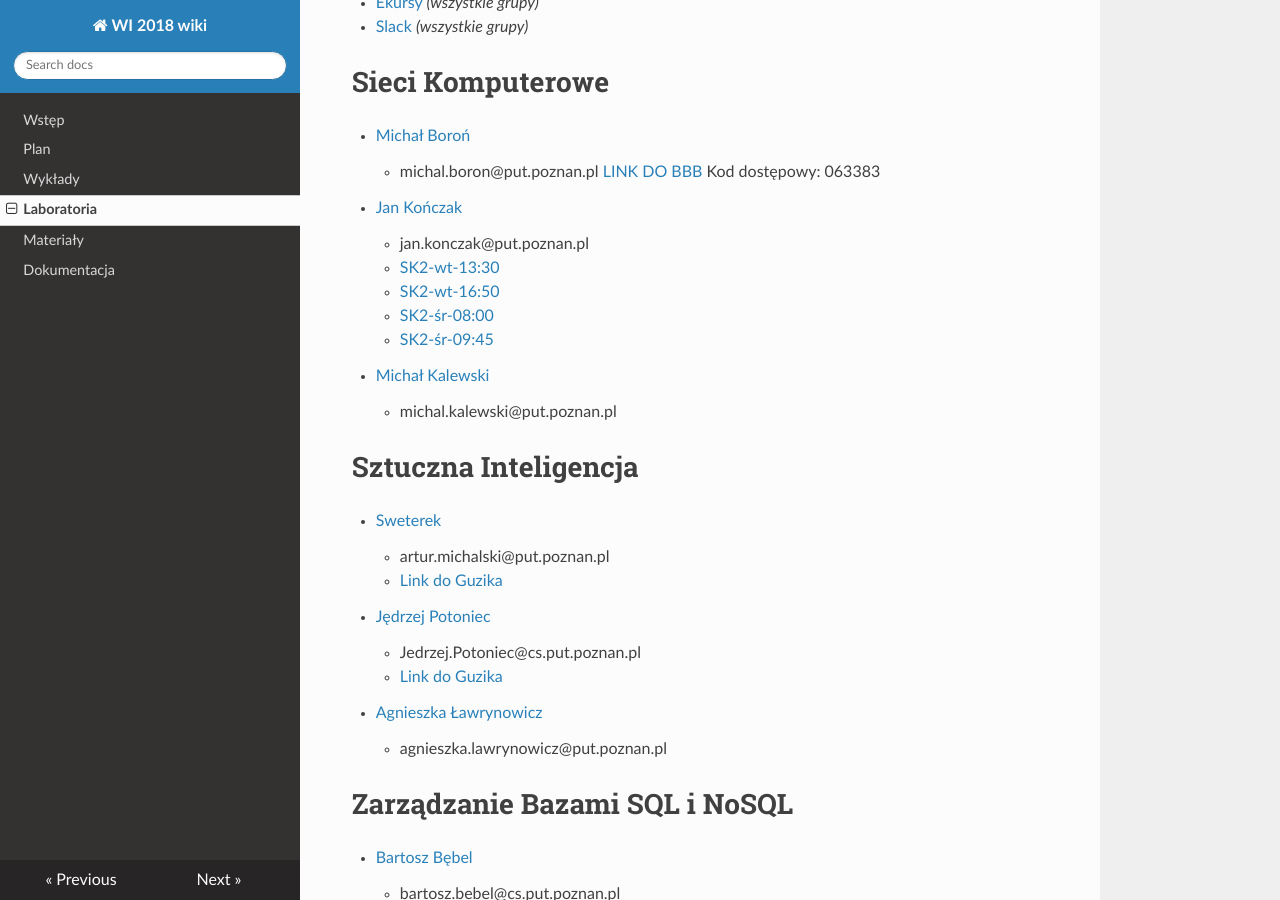
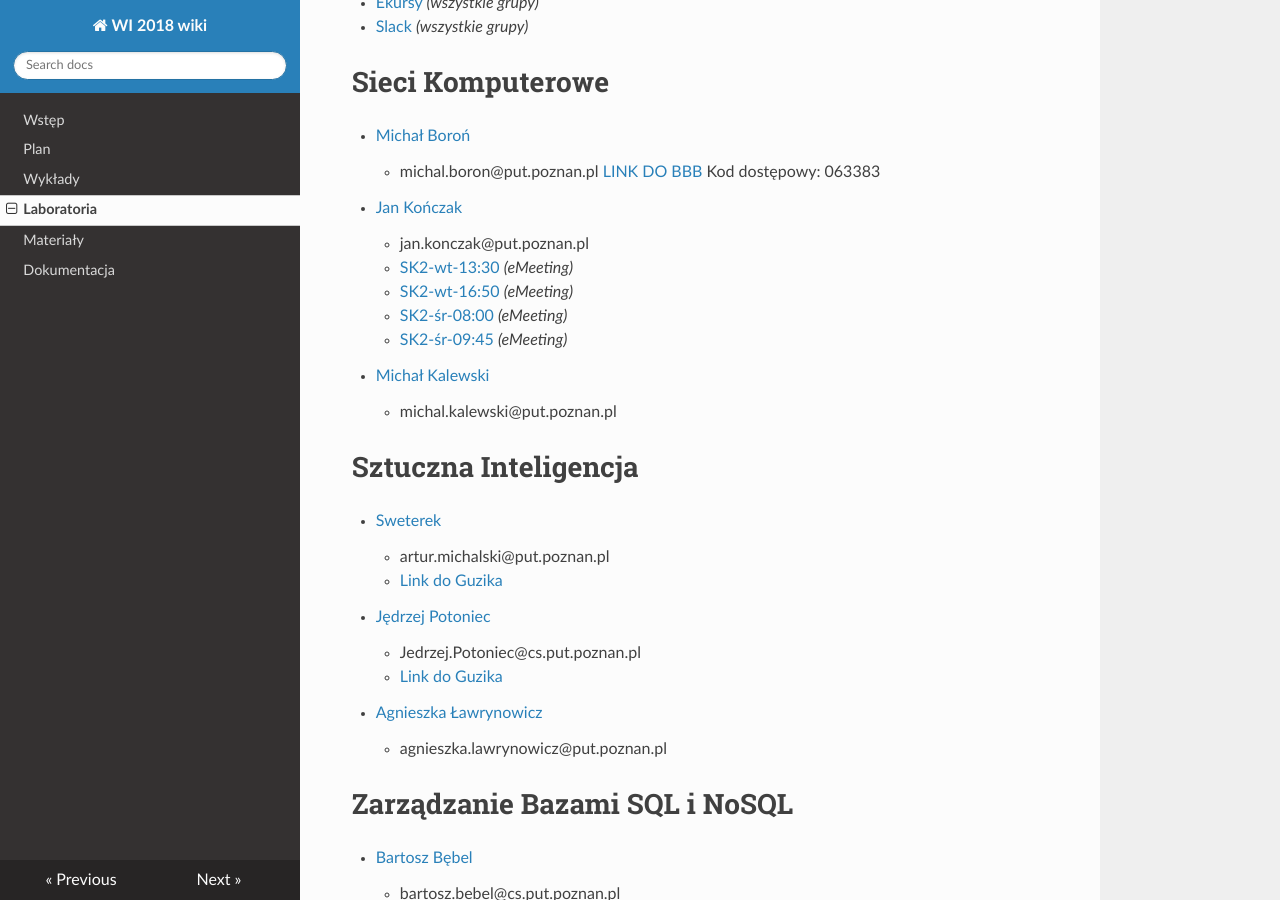
Before and after one commit to PUT-WI-18/wi18-wiki-sem5, an MkDocs documentation site: the page built from docs/laboratoria.md, in a window 1280 px wide and 900 px high, scrolled down 1160 px. Built offline with MkDocs 1.6.1, drawn with Linux system fonts in a browser that asks for light colours; nearby versions of some CDN libraries.

Commit message:
Update laboratoria.md

```diff
--- a/docs/laboratoria.md
+++ b/docs/laboratoria.md
@@ -36,10 +36,10 @@
 [LINK DO BBB](https://emeeting.put.poznan.pl/eMeeting/mic-pqf-skz ) Kod dostępowy: 063383
 - [Jan Kończak](http://www.cs.put.poznan.pl/jkonczak/sk2)
     - jan.konczak@put.poznan.pl
-    - [SK2-wt-13:30](https://emeeting.put.poznan.pl/eMeeting/jan-4xx-mh8)
-    - [SK2-wt-16:50](https://emeeting.put.poznan.pl/eMeeting/jan-no6-gxz)
-    - [SK2-śr-08:00](https://emeeting.put.poznan.pl/eMeeting/jan-h6m-n62)
-    - [SK2-śr-09:45](https://emeeting.put.poznan.pl/eMeeting/jan-550-oy9)
+    - [SK2-wt-13:30](https://emeeting.put.poznan.pl/eMeeting/jan-4xx-mh8) *(eMeeting)*
+    - [SK2-wt-16:50](https://emeeting.put.poznan.pl/eMeeting/jan-no6-gxz) *(eMeeting)*
+    - [SK2-śr-08:00](https://emeeting.put.poznan.pl/eMeeting/jan-h6m-n62) *(eMeeting)*
+    - [SK2-śr-09:45](https://emeeting.put.poznan.pl/eMeeting/jan-550-oy9) *(eMeeting)*
 - [Michał Kalewski](http://www.cs.put.poznan.pl/mkalewski/documents/sk.php)
     - michal.kalewski@put.poznan.pl
 
```
